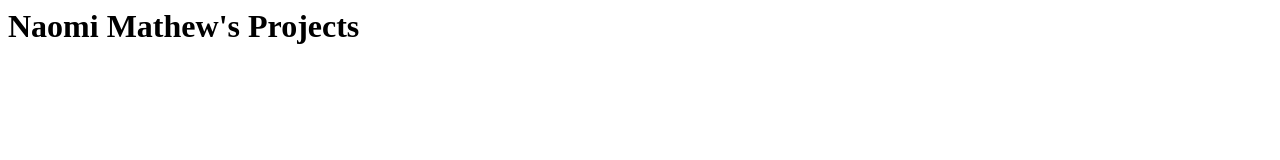
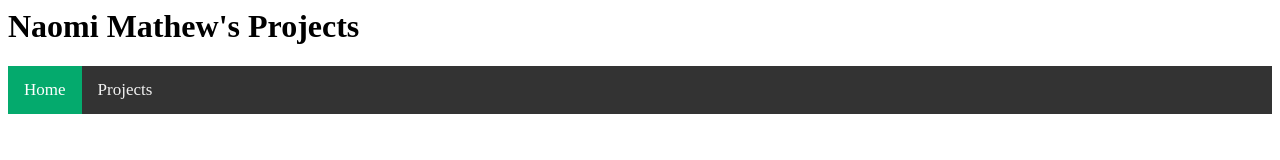
Before and after one commit to naomimathew1124/naomimathew1124.github.io, a plain HTML site: page projects.html in a window 1280 px wide. Drawn offline with Linux system fonts and the light colour scheme.

Commit message:
Update projects.html

```diff
--- a/projects.html
+++ b/projects.html
@@ -10,6 +10,11 @@
 
         <h1>Naomi Mathew's Projects</h1>
 
+        <div class="topnav">
+            <a class="active" href="#home">Home</a>
+            <a href="projects.html">Projects</a>
+        </div>
+
     </body>
 
 </html>
```
